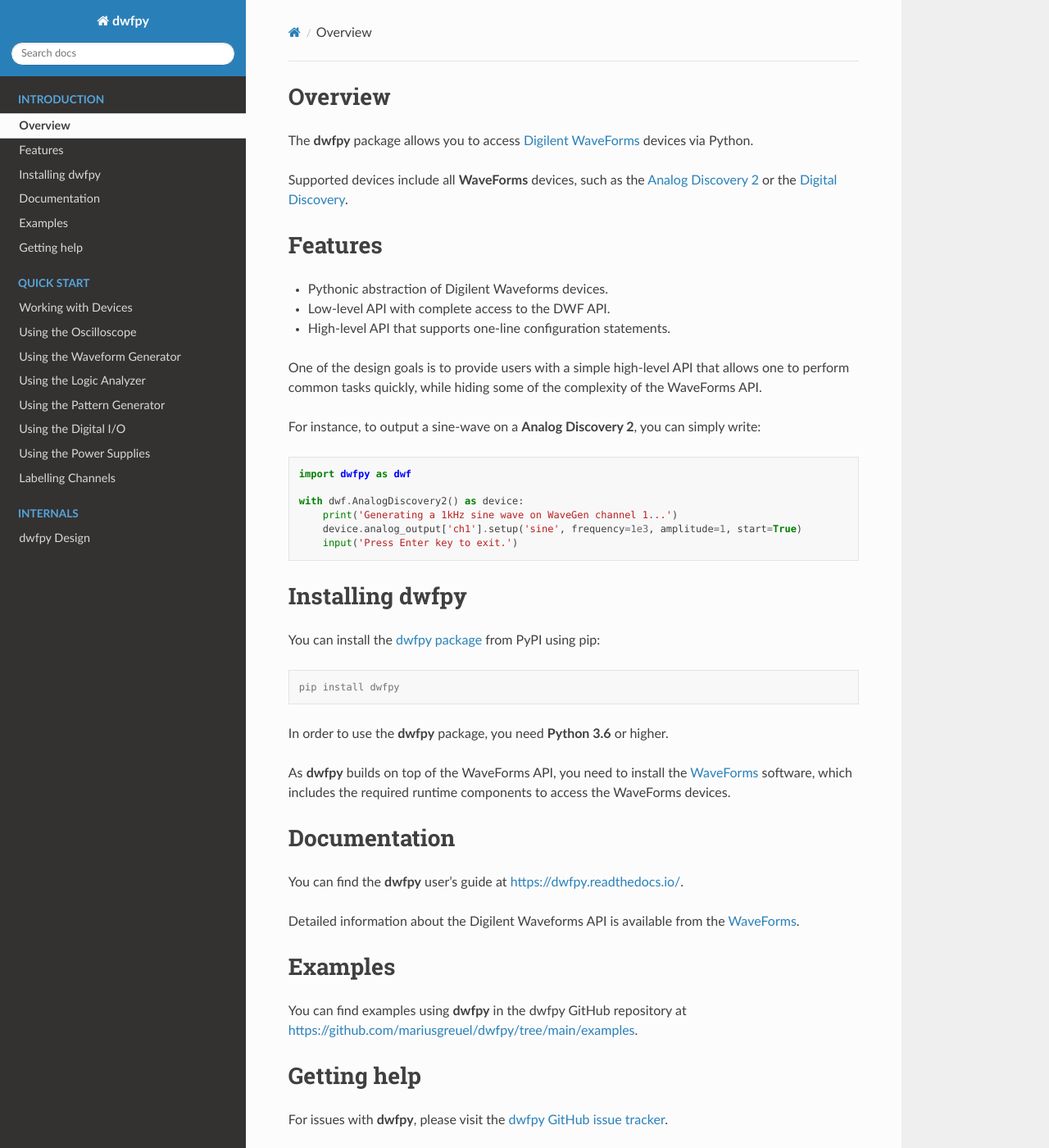
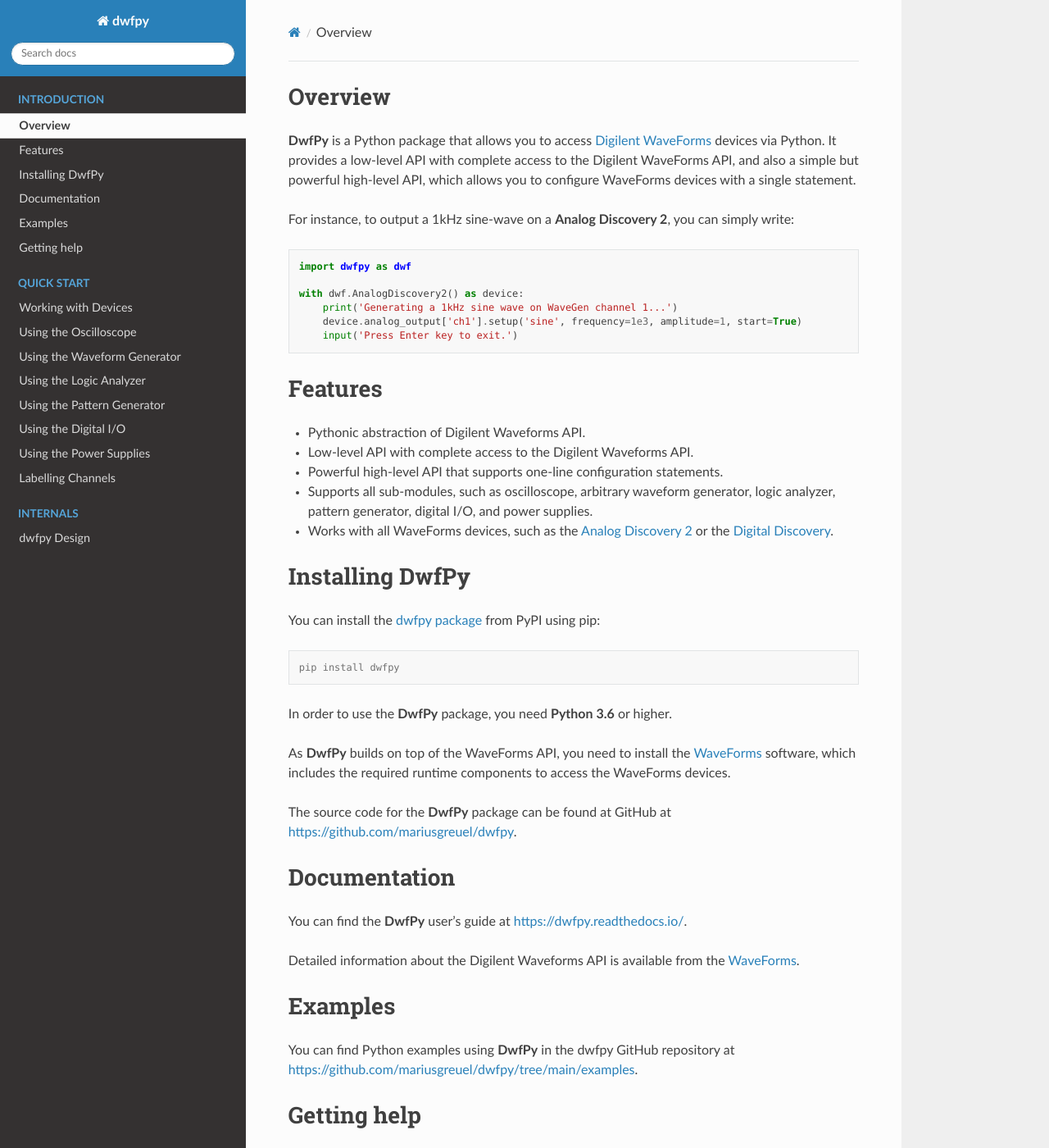
Before and after one commit to mariusgreuel/dwfpy, a Sphinx documentation site: the page built from docs/introduction.rst, in a window 1280 px wide and 1400 px high. Shown: the whole window at 82% size. Built offline with Sphinx 7.4.7 and the Read the Docs theme 2.0.0, drawn with Linux system fonts in a browser that asks for light colours.

```diff
--- a/docs/index.rst
+++ b/docs/index.rst
@@ -1,5 +1,5 @@
-Welcome to dwfpy's documentation!
-=================================
+Welcome to DwfPy!
+=================
 
 .. include:: common.rst
 
--- a/docs/introduction.rst
+++ b/docs/introduction.rst
@@ -3,21 +3,12 @@
 Overview
 ========
 
-The **dwfpy** package allows you to access |Digilent-WaveForms| devices via Python.
+**DwfPy** is a Python package that allows you to access |Digilent-WaveForms| devices via Python.
+It provides a low-level API with complete access to the Digilent WaveForms API,
+and also a simple but powerful high-level API,
+which allows you to configure WaveForms devices with a single statement.
 
-Supported devices include all **WaveForms** devices, such as the |Analog-Discovery-2| or the |Digital-Discovery|.
-
-Features
-========
-
-- Pythonic abstraction of Digilent Waveforms devices.
-- Low-level API with complete access to the DWF API.
-- High-level API that supports one-line configuration statements.
-
-One of the design goals is to provide users with a simple high-level API that allows one to perform common tasks quickly,
-while hiding some of the complexity of the WaveForms API.
-
-For instance, to output a sine-wave on a **Analog Discovery 2**, you can simply write:
+For instance, to output a 1kHz sine-wave on a **Analog Discovery 2**, you can simply write:
 
 .. code-block::
 
@@ -28,7 +19,16 @@ For instance, to output a sine-wave on a **Analog Discovery 2**, you can simply
         device.analog_output['ch1'].setup('sine', frequency=1e3, amplitude=1, start=True)
         input('Press Enter key to exit.')
 
-Installing dwfpy
+Features
+========
+
+- Pythonic abstraction of Digilent Waveforms API.
+- Low-level API with complete access to the Digilent Waveforms API.
+- Powerful high-level API that supports one-line configuration statements.
+- Supports all sub-modules, such as oscilloscope, arbitrary waveform generator, logic analyzer, pattern generator, digital I/O, and power supplies.
+- Works with all WaveForms devices, such as the |Analog-Discovery-2| or the |Digital-Discovery|.
+
+Installing DwfPy
 ================
 
 You can install the |dwfpy-package| from PyPI using pip:
@@ -37,15 +37,17 @@ You can install the |dwfpy-package| from PyPI using pip:
 
     pip install dwfpy
 
-In order to use the **dwfpy** package, you need **Python 3.6** or higher.
+In order to use the **DwfPy** package, you need **Python 3.6** or higher.
 
-As **dwfpy** builds on top of the WaveForms API, you need to install the |WaveForms-Software| software,
+As **DwfPy** builds on top of the WaveForms API, you need to install the |WaveForms-Software| software,
 which includes the required runtime components to access the WaveForms devices.
+
+The source code for the **DwfPy** package can be found at GitHub at `<https://github.com/mariusgreuel/dwfpy>`_.
 
 Documentation
 =============
 
-You can find the **dwfpy** user's guide at `<https://dwfpy.readthedocs.io/>`_.
+You can find the **DwfPy** user's guide at `<https://dwfpy.readthedocs.io/>`_.
 
 Detailed information about the Digilent Waveforms API is available
 from the |WaveForms-SDK-Reference-Manual|.
@@ -53,11 +55,11 @@ from the |WaveForms-SDK-Reference-Manual|.
 Examples
 ========
 
-You can find examples using **dwfpy** in the dwfpy GitHub repository at
+You can find Python examples using **DwfPy** in the dwfpy GitHub repository at
 `<https://github.com/mariusgreuel/dwfpy/tree/main/examples>`_.
 
 Getting help
 ============
 
-For issues with **dwfpy**, please visit the
+For issues with **DwfPy**, please visit the
 `dwfpy GitHub issue tracker <https://github.com/mariusgreuel/dwfpy/issues>`_.
```
Also changed, not shown: README.md (+23 -29 lines).
